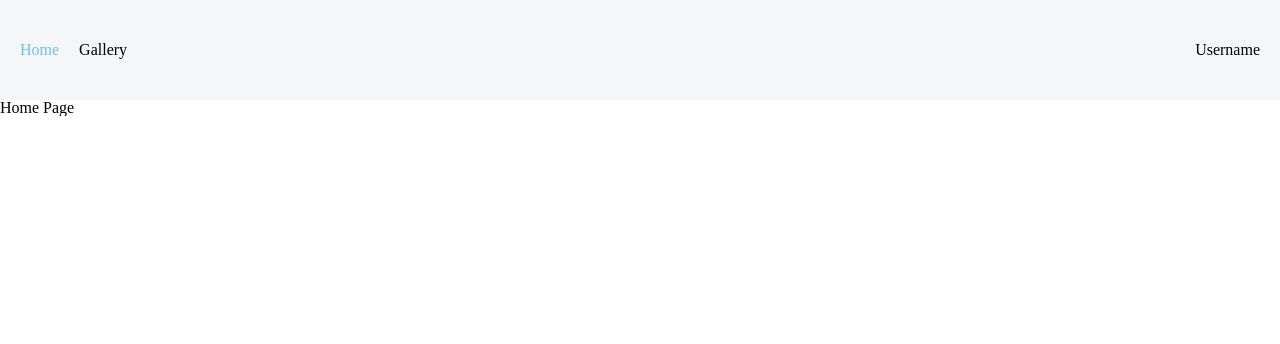
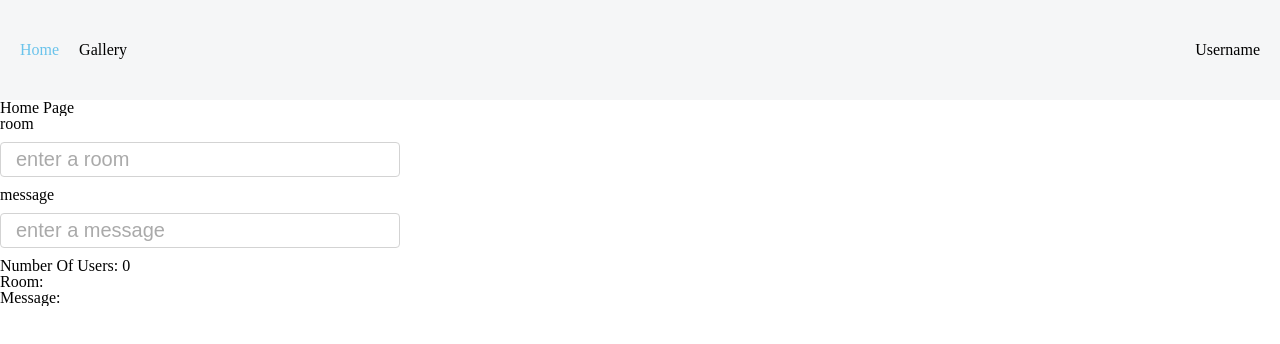
Before and after one commit to kyledavelaar/react-express, a React app: page / in a window 1280 px wide. Shown: the top 344 px of the page. Built offline with nearby package versions, Linux system fonts and the light colour scheme; no server answers.

Commit message:
add inputs so all users can see changes

```diff
--- a/src/routes/Gallery/Gallery.jsx
+++ b/src/routes/Gallery/Gallery.jsx
@@ -29,6 +29,8 @@ export const Gallery = (props: Props) => {
 ///////////////////////////////////////////////////////////////////////
 
 
-
+///////////////////////////////////////////////////////////////////////
+//  REDUX CONNECTION
+///////////////////////////////////////////////////////////////////////
 
 export default Gallery
--- a/src/routes/Home/Home.jsx
+++ b/src/routes/Home/Home.jsx
@@ -1,29 +1,90 @@
+// @flow
+
 import * as React from 'react';
 import { connect } from 'react-redux';
 import axios from 'axios';
 import Socket from 'socket.io-client';
 
+import Input from '../../components/Input/Input';
+
 import s from './Home.scss';
 
-class Home extends React.PureComponent {
+type Props = {
+
+}
+
+type State = {
+  room: string,
+  message: string,
+  numberOfUsers: number,
+}
+
+const serverIP = 'http://localhost:8000';
+const socket = Socket(serverIP);
+
+
+export class Home extends React.PureComponent<Props, State> {
+  state = {
+    room: '',
+    message: '',
+    numberOfUsers: 0,
+  }
 
   render() {
-
+    const { room, message, numberOfUsers } = this.state;
     return (
-      <div>
+      <div id={s.wrapper}>
         <h1>Home Page</h1>
+        <div>
+          <Input
+            label="room"
+            type="text"
+            value={room}
+            name="room"
+            placeholder="enter a room"
+            checked={false}
+            onChange={e => this.onInputChange(e)}
+          />
+          <Input
+            label="message"
+            type="text"
+            value={message}
+            name="message"
+            placeholder="enter a message"
+            checked={false}
+            onChange={e => this.onInputChange(e)}
+          />
+        </div>
+        <div>
+          <h3>Number Of Users: { numberOfUsers }</h3>
+          <h3>Room: { room }</h3>
+          <h3>Message: { message }</h3>
+        </div>
       </div>
     )
 
   }
 
   componentDidMount() {
-    const serverIP = 'http://localhost:8000';
-    const socket = Socket(serverIP)
-    socket.emit('user', 'my name is Kyle');
+    let { numberOfUsers } = this.state;
+    socket.emit('user', 'user logged on');
 
     socket.on('user', (res) => {
-      console.log('message from user:', res)
+      this.setState({
+        numberOfUsers: numberOfUsers += 1,
+      })
+    })
+
+    socket.on('message', message => {
+      this.setState({
+        message,
+      })
+    })
+
+    socket.on('room', room => {
+      this.setState({
+        room,
+      })
     })
 
     // const headers = {
@@ -55,8 +116,43 @@ class Home extends React.PureComponent {
 
 
 
+  ///////////////////////////////////////////////////////////////////////
+  //  RENDER METHODS
+  ///////////////////////////////////////////////////////////////////////
+
+
+  ///////////////////////////////////////////////////////////////////////
+  //  UTIL METHODS
+  ///////////////////////////////////////////////////////////////////////
+
+
+  ///////////////////////////////////////////////////////////////////////
+  //  EVENT HANDLERS
+  ///////////////////////////////////////////////////////////////////////
+
+  onInputChange(e: SyntheticEvent<any>) {
+    const name = e.currentTarget.name;
+    const value = e.currentTarget.value;
+    // this.setState({
+    //   [name]: value,
+    // })
+    socket.emit(name, value);
+  }
+
+
+
+
+
 }
 
+
+
+
+
+
+///////////////////////////////////////////////////////////////////////
+//  REDUX CONNECTION
+///////////////////////////////////////////////////////////////////////
 
 
 // function mapStateToProps(state) {
--- a/src/routes/Home/Home.scss
+++ b/src/routes/Home/Home.scss
@@ -2,6 +2,11 @@
 
 
 $primary: deepskyblue;
+
+
+#wrapper {
+  /* background: $primary; */
+}
 
 .color {
   color: $primary;
```
Also changed, not shown: server.js (+14 -4 lines).
